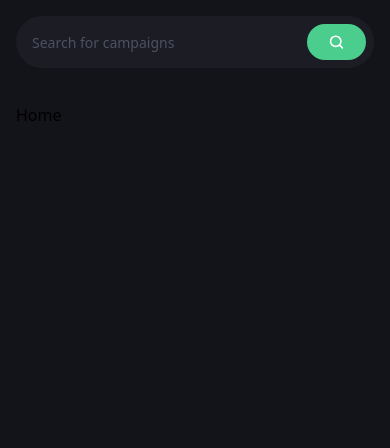
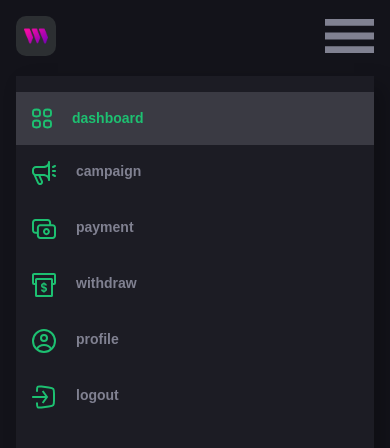
Before and after one commit to gurjeetsinghvirdee/eth-fund, a React (Vite) app in the folder client/: page / in a window 390 px wide. Shown: the top 448 px of the page. Built offline with nearby package versions, Linux system fonts and the light colour scheme; what @thirdweb-dev/react would draw is missing.

Commit message:
create a navigation menus for small screen

```diff
--- a/client/src/components/Navbar.jsx
+++ b/client/src/components/Navbar.jsx
@@ -41,6 +41,49 @@ const Navbar = () => {
           </div>
         </Link>
       </div>
+
+      {/* Small Screen Navigation */}
+          <div className="sm:hidden flex justify-between items-center relative">
+            <div className='w-[40px] h-[40px] rounded-[10px] bg-[#2c2f32]
+              flex justify-center items-center cursor-pointer'>
+              <img src={thirdweb} alt="user" className='w-[60%] h-[60%] object-contain' />
+            </div>
+
+            <img
+              src={menu}
+              alt="menu"
+              className='w-[34px], h-[34px] object-contain cursor-pointer'
+              onClick={() => setToggleDrawer(!toggleDrawer)}
+            />
+
+            <div className={`absolute top-[60px] right-0 left-0 bg-[#1c1c24] z-10 shadow-secondary py-4
+              ${!toggleDrawer} ? '-translate-y-[100vh]' : 'translate-y-0]' transition-all duration-700`}>
+                <ul className='mb-4'>
+                  {navlinks.map((link) => (
+                    <li
+                      key={link.name}
+                      className={`flex p-4 ${isActive === link.name && 'bg-[#3a3a43]'}`}
+                      onClick={() => {
+                        setIsActive(link.name);
+                        setToggleDrawer(false);
+                        navigate(link.link);
+                      }}
+                    >
+                      <img
+                        src={link.imgUrl}
+                        alt={link.name}
+
+                      />
+                      <p className={`ml-[20px] font-epilouge font-semibold text-[14px]
+                        ${isActive === link.name ? 'text-[#1dc071]' : 'text-[#808191]'}`} >
+                        {link.name}
+                      </p>
+                    </li>
+                  ))}
+                </ul>
+            </div>
+
+          </div>
     </div>
   )
 }
```
